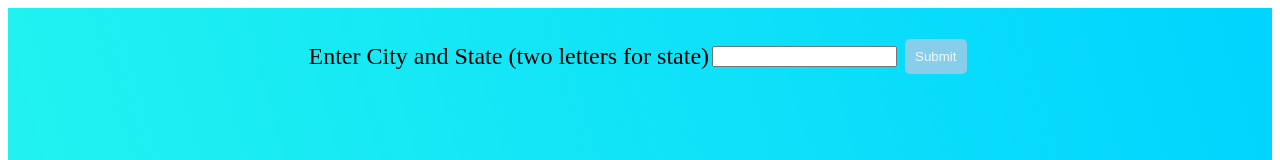
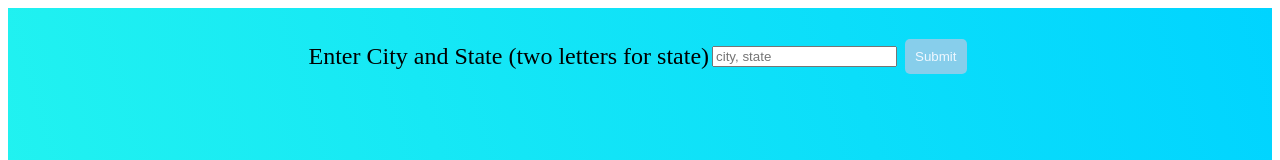
Before and after one commit to Sebastian-Russo/weather-app, a React (Create React App) app: page /forecast/1 in a window 1280 px wide. Shown: the top 160 px of the page. Built offline with nearby package versions, Linux system fonts and the light colour scheme.

Commit message:
cursor pointer for button, place holder for input

```diff
--- a/src/components/weather-input.jsx
+++ b/src/components/weather-input.jsx
@@ -31,6 +31,7 @@ export const WeatherInput = ({fetchData}) => {
       <input
         type="text"
         value={input}
+        placeholder="city, state"
         onChange={e => setInput(e.target.value)}
       />
       <input
--- a/src/index.css
+++ b/src/index.css
@@ -10,4 +10,5 @@
 .btn:hover {
   background-color: aliceblue;
   color: skyblue;
+  cursor: pointer;
 }
```
